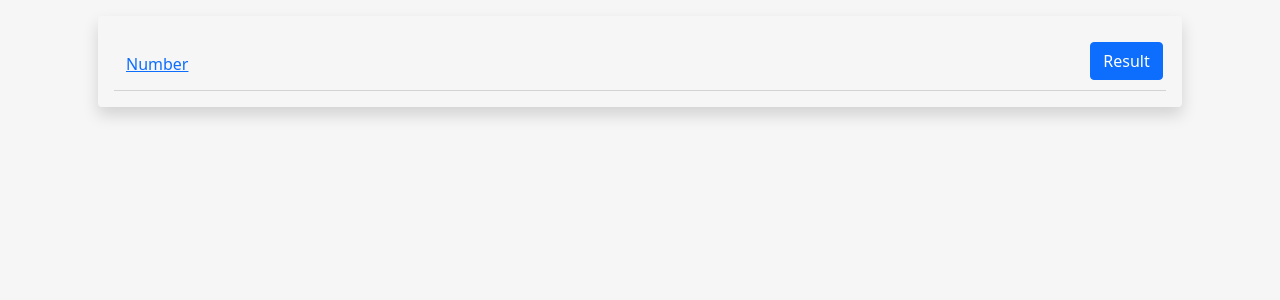
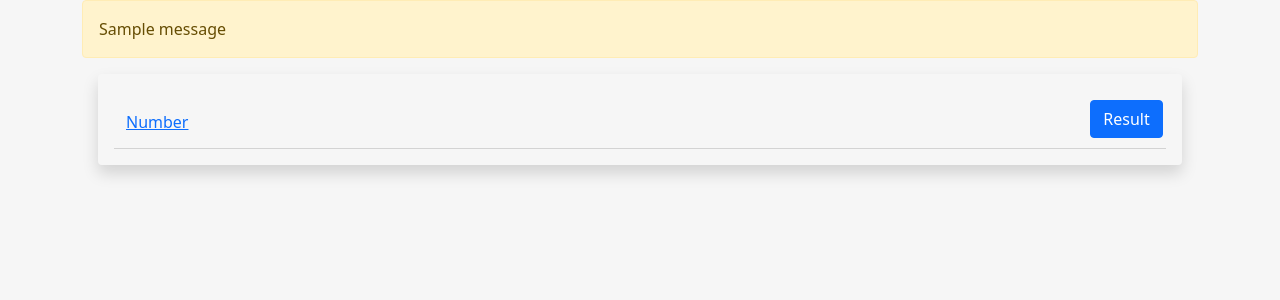
Before and after one commit to nabhan-au/ku-polls, a Django app: page /polls/ in a window 1280 px wide. Shown: the part 60-360 px from the top of the page. Run offline with Django 3.2, Linux system fonts and the light colour scheme; data comes from the database, SQL or seed files in the repository; tables that the repository leaves empty hold one stand-in row (values such as "Sample post"); one stand-in notice (Sample message) is shown.

Commit message:
error message show in index when vote are not available

```diff
--- a/polls/templates/polls/index.html
+++ b/polls/templates/polls/index.html
@@ -29,6 +29,13 @@
         </div>
     </nav>
     <main class = container>
+    {% if messages %}
+        {% for message in messages %}
+            <div class="alert alert-warning" role="alert">
+                {{ message }}
+            </div>
+        {% endfor %}
+    {% endif %}
     {% if latest_question_list %}
         <div class = "shadow rounded p-3 m-3">
         {% for question in latest_question_list %}
--- a/polls/views.py
+++ b/polls/views.py
@@ -51,5 +51,5 @@ def vote(request, question_id):
             selected_choice.save()
             return HttpResponseRedirect(reverse('polls:results', args=(question.id,)))
         else:
-            messages.error(request, 'Document deleted.')
+            messages.error(request, 'Vote are not available')
             return HttpResponseRedirect(reverse('polls:index'))
```
